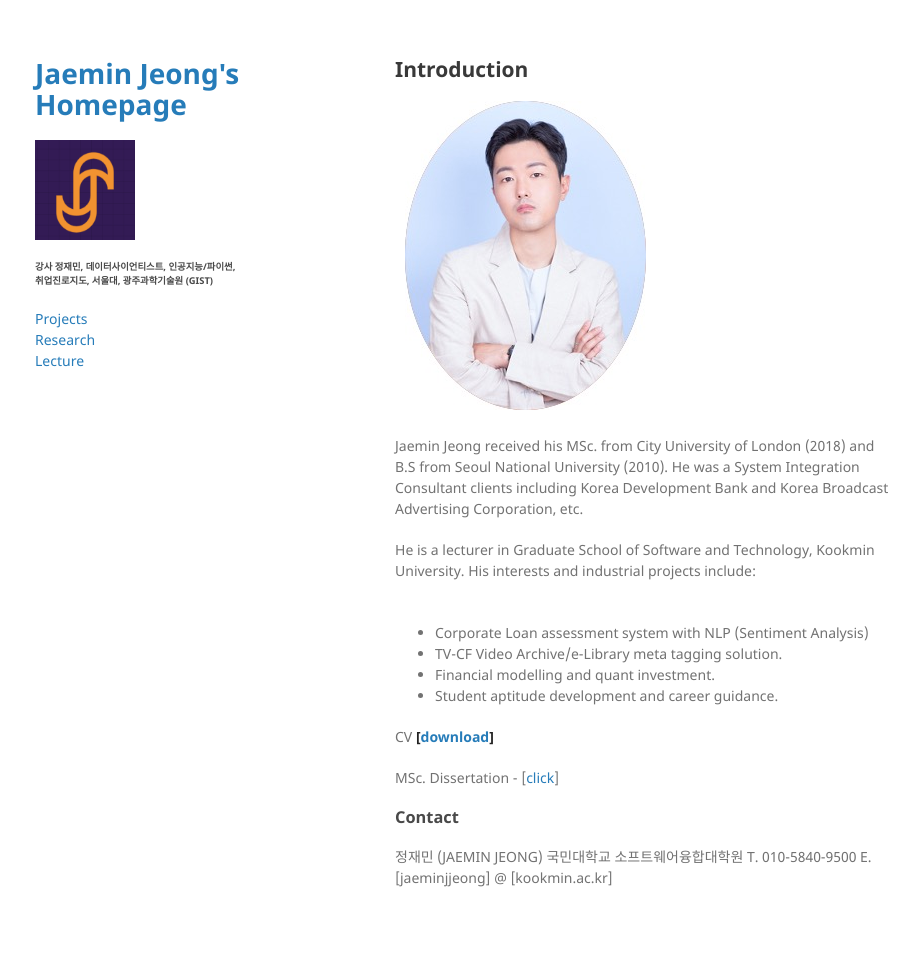
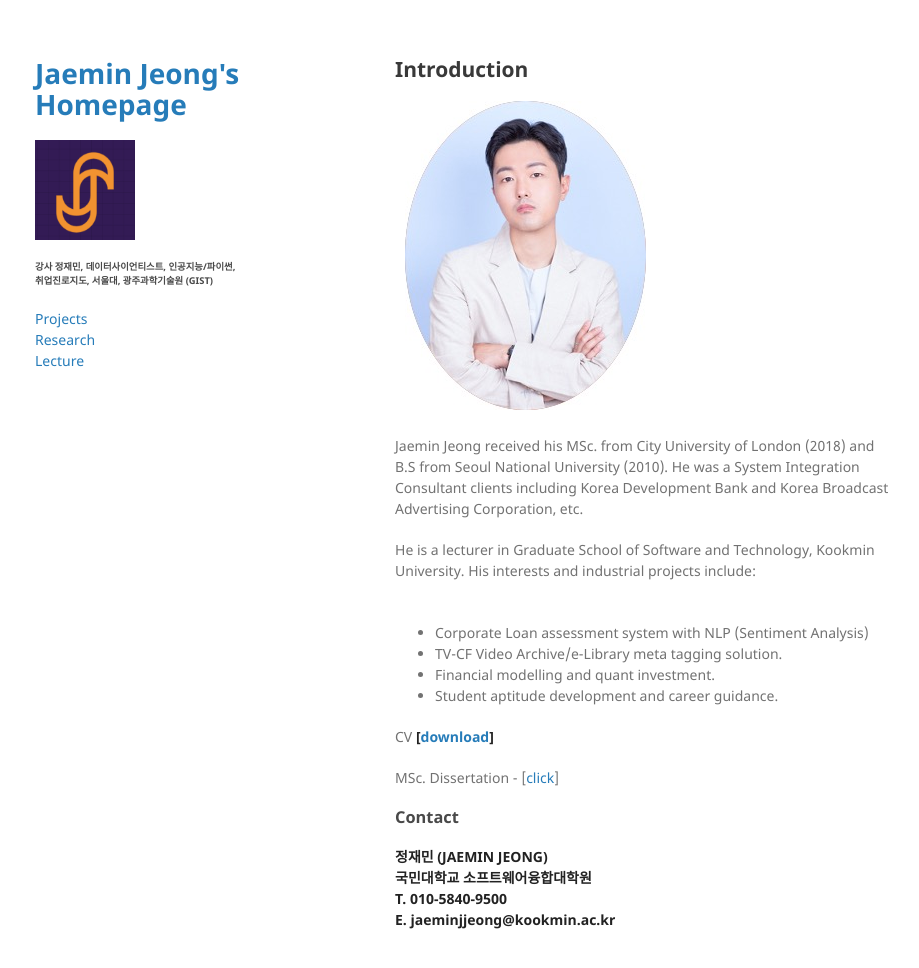
Before and after one commit to dscoool/dscoool.github.io, a Jekyll site: the page built from index.md, in a window 1280 px wide and 1000 px high. Shown: the top 968 px of the window, without its empty margins (175-1094 px from the left). Built offline with Jekyll 4.4.1, drawn with Linux system fonts in a browser that asks for light colours; our own code applies the rules of GitHub Pages for plain Markdown files.

Commit message:
Update index.md

```diff
--- a/index.md
+++ b/index.md
@@ -27,7 +27,9 @@ MSc. Dissertation - <TV Show rating prediction by Machine Learning Methods with
 ### Contact
 <!-- wp:paragraph -->
 
-정재민 (JAEMIN JEONG)
-국민대학교 소프트웨어융합대학원
-T. 010-5840-9500
-E. [jaeminjjeong] @ [kookmin.ac.kr]
+<strong>
+정재민 (JAEMIN JEONG) <br/>
+국민대학교 소프트웨어융합대학원<br/>
+T. 010-5840-9500 <br/>
+E. jaeminjjeong@kookmin.ac.kr<br/>
+    </strong>
```
